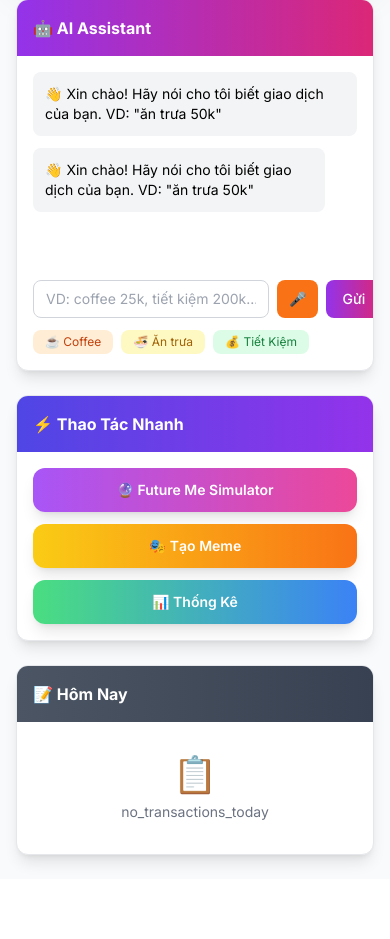
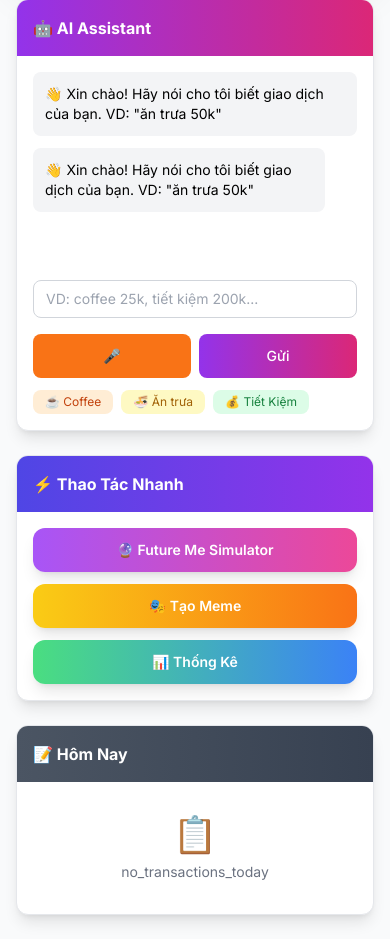
Before and after one commit to khanhbq56/money-tracking, a Django app: page / in a window 390 px wide; the page is wider, and only the part inside the window is pictured. Shown: the part 1460-2399 px from the top of that part. Before the commit the page ends 2327 px from the top of that part, so only its background shows below. Run offline with Django 5.2, Linux system fonts and the light colour scheme; data that the repository does not hold is empty; some libraries are stand-ins or nearby versions.

Commit message:
Fix chat window layout and improve responsive design - Enhanced chat area width and button visibility across devices

```diff
--- a/static/css/styles.css
+++ b/static/css/styles.css
@@ -190,6 +190,167 @@
         font-size: 0.5rem;
         padding: 1px 4px;
     }
+
+    /* Enhanced chat mobile layout */
+    .grid.grid-cols-1.xl\\:grid-cols-5.lg\\:grid-cols-4 {
+        grid-template-columns: 1fr;
+    }
+
+    /* Stack sidebar vertically on mobile */
+    .xl\\:col-span-2.lg\\:col-span-2 {
+        order: 2;
+    }
+
+    .xl\\:col-span-3.lg\\:col-span-2 {
+        order: 1;
+    }
+
+    /* Ensure chat input area has enough space */
+    #chat-input {
+        min-width: 120px !important;
+    }
+
+    /* Make buttons touch-friendly on mobile */
+    #voice-btn, button[onclick="sendMessage()"] {
+        min-height: 44px;
+        padding: 8px 12px;
+    }
+}
+
+/* Tablet responsive */
+@media (min-width: 768px) and (max-width: 1023px) {
+    /* Adjust grid for tablet */
+    .grid.grid-cols-1.xl\\:grid-cols-5.lg\\:grid-cols-4 {
+        grid-template-columns: 2fr 1fr;
+        gap: 1rem;
+    }
+
+    .xl\\:col-span-3.lg\\:col-span-2 {
+        grid-column: span 1;
+    }
+
+    .xl\\:col-span-2.lg\\:col-span-2 {
+        grid-column: span 1;
+    }
+
+    /* Better chat sizing on tablet */
+    .chat-container {
+        min-width: 280px;
+    }
+
+    #chat-messages {
+        min-height: 10rem;
+        max-height: 18rem;
+    }
+}
+
+/* Large screens - improved spacing */
+@media (min-width: 1280px) {
+    /* On XL screens, give more space to chat */
+    .max-w-7xl {
+        max-width: 90rem;
+    }
+
+    /* Better proportions on large screens */
+    .grid.grid-cols-1.xl\\:grid-cols-5.lg\\:grid-cols-4 {
+        grid-template-columns: 3fr 2fr;
+        gap: 2rem;
+    }
+
+    .chat-container {
+        min-width: 380px;
+    }
+
+    #chat-messages {
+        min-height: 14rem;
+        max-height: 24rem;
+    }
+}
+
+/* Desktop responsive */
+@media (min-width: 1024px) and (max-width: 1279px) {
+    .grid.grid-cols-1.xl\\:grid-cols-5.lg\\:grid-cols-4 {
+        grid-template-columns: 5fr 3fr;
+        gap: 1.5rem;
+    }
+
+    .chat-container {
+        min-width: 320px;
+    }
+}
+
+/* Chat specific responsive improvements */
+.chat-input-container {
+    display: flex;
+    flex-wrap: nowrap;
+    gap: 0.5rem;
+    align-items: stretch;
+}
+
+.chat-input-container input {
+    flex: 1;
+    min-width: 0;
+}
+
+.chat-input-container button {
+    flex-shrink: 0;
+    white-space: nowrap;
+}
+
+/* Ensure chat messages area is properly sized */
+#chat-messages {
+    min-height: 12rem;
+    max-height: 20rem;
+}
+
+/* Improve chat container width on different screen sizes */
+.chat-container {
+    min-width: 320px;
+}
+
+/* Better spacing for chat bubbles */
+.chat-bubble {
+    margin-bottom: 0.75rem;
+}
+
+.chat-bubble:last-child {
+    margin-bottom: 0;
+}
+
+/* Enhanced button styling for better visibility */
+#voice-btn {
+    min-width: 44px;
+    display: flex;
+    align-items: center;
+    justify-content: center;
+}
+
+button[onclick="sendMessage()"] {
+    min-width: 60px;
+    display: flex;
+    align-items: center;
+    justify-content: center;
+}
+
+@media (max-width: 640px) {
+    #chat-messages {
+        min-height: 8rem;
+        max-height: 15rem;
+    }
+
+    /* On very small screens, stack input elements if needed */
+    .chat-input-container {
+        flex-wrap: wrap;
+    }
+
+    .chat-input-container input {
+        flex-basis: 100%;
+        margin-bottom: 0.5rem;
+    }
+
+    .chat-input-container button {
+        flex: 1;
+    }
 }
 
 /* Filter buttons */
--- a/templates/index.html
+++ b/templates/index.html
@@ -95,9 +95,9 @@
 
     <!-- Main Content -->
     <div class="max-w-7xl mx-auto px-4 py-6">
-        <div class="grid grid-cols-1 lg:grid-cols-4 gap-6">
+        <div class="grid grid-cols-1 xl:grid-cols-5 lg:grid-cols-4 gap-6">
             <!-- Calendar - Main Area -->
-            <div class="lg:col-span-3">
+            <div class="xl:col-span-3 lg:col-span-2">
                 <div class="calendar-container">
                     <!-- Calendar Header -->
                     <div class="calendar-header flex justify-between items-center">
@@ -152,9 +152,9 @@
             </div>
 
             <!-- Right Sidebar -->
-            <div class="lg:col-span-1 space-y-6">
+            <div class="xl:col-span-2 lg:col-span-2 space-y-6">
                 <!-- AI Chat -->
-                <div class="bg-white rounded-xl shadow-lg border border-gray-200 overflow-hidden">
+                <div class="chat-container bg-white rounded-xl shadow-lg border border-gray-200 overflow-hidden">
                     <div class="bg-gradient-to-r from-purple-600 to-pink-600 p-4">
                         <h3 class="font-bold text-white flex items-center" data-i18n="ai_assistant">
                             🤖 {% trans "AI Assistant" %}
@@ -169,35 +169,38 @@
                                 </div>
                             </div>
                         </div>
-                        <div class="flex space-x-2">
+                        <!-- Enhanced input area with better responsive layout -->
+                        <div class="space-y-3">
+                            <div class="chat-input-container">
                                 <input
                                     type="text"
                                     id="chat-input"
                                     placeholder="{% trans "VD: coffee 25k, tiết kiệm 200k..." %}"
                                     data-i18n-placeholder="enter_transaction"
-                                class="flex-1 px-3 py-2 border border-gray-300 rounded-lg text-sm focus:outline-none focus:ring-2 focus:ring-purple-500 focus:border-transparent"
+                                    class="flex-1 min-w-0 px-3 py-2 border border-gray-300 rounded-lg text-sm focus:outline-none focus:ring-2 focus:ring-purple-500 focus:border-transparent"
                                     onkeypress="handleChatKeyPress(event)"
                                 >
                                 <button
                                     id="voice-btn"
                                     onclick="toggleVoiceInput()"
-                                class="px-3 py-2 bg-orange-500 text-white rounded-lg hover:bg-orange-600 transition text-sm font-medium"
+                                    class="flex-shrink-0 px-3 py-2 bg-orange-500 text-white rounded-lg hover:bg-orange-600 transition text-sm font-medium min-w-[44px]"
                                     title="{% trans 'Voice Input (Ctrl+Shift+V)' %}"
                                 >
                                     🎤
                                 </button>
                                 <button
                                     onclick="sendMessage()"
-                                class="px-4 py-2 bg-gradient-to-r from-purple-600 to-pink-600 text-white rounded-lg hover:from-purple-700 hover:to-pink-700 transition text-sm font-medium"
+                                    class="flex-shrink-0 px-4 py-2 bg-gradient-to-r from-purple-600 to-pink-600 text-white rounded-lg hover:from-purple-700 hover:to-pink-700 transition text-sm font-medium whitespace-nowrap"
                                     data-i18n="send"
                                 >
                                     {% trans "Gửi" %}
                                 </button>
                             </div>
-                        <div class="mt-3 flex flex-wrap gap-2">
+                            <div class="flex flex-wrap gap-2">
                                 <button onclick="quickAdd('coffee 25k')" class="px-3 py-1 text-xs bg-orange-100 hover:bg-orange-200 text-orange-700 rounded-lg transition">☕ Coffee</button>
                                 <button onclick="quickAdd('ăn trưa 50k')" class="px-3 py-1 text-xs bg-yellow-100 hover:bg-yellow-200 text-yellow-700 rounded-lg transition" data-i18n="lunch">🍜 {% trans "Ăn trưa" %}</button>
                                 <button onclick="quickAdd('tiết kiệm 200k')" class="px-3 py-1 text-xs bg-green-100 hover:bg-green-200 text-green-700 rounded-lg transition" data-i18n="saving">💰 {% trans "Tiết Kiệm" %}</button>
+                            </div>
                         </div>
                     </div>
                 </div>
```
Lines whose indentation alone changed are shown as unchanged.
